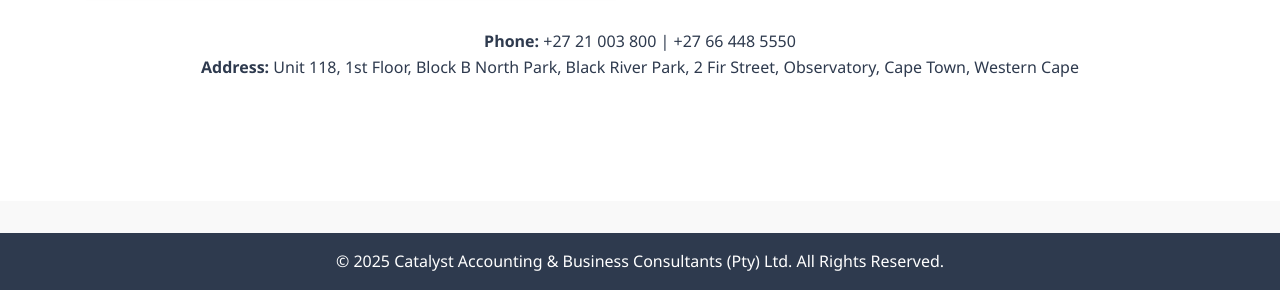
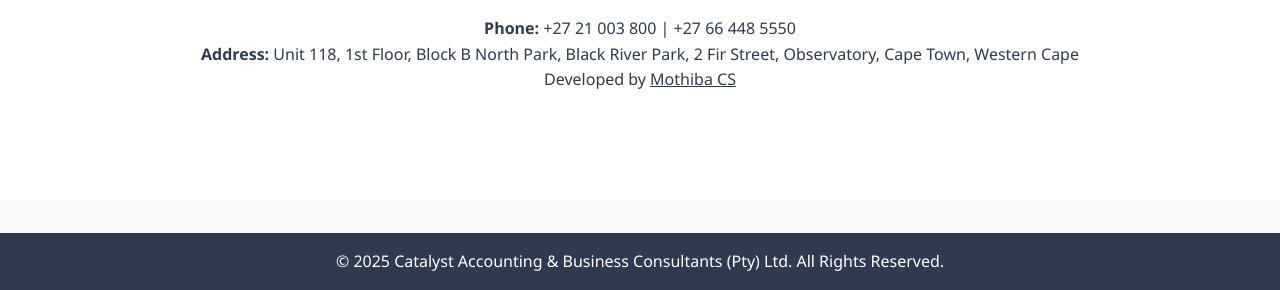
Before and after one commit to mothibawebdev/catalyst_accounting, a plain HTML site: page index.html in a window 1280 px wide. Shown: the part 4426-4716 px from the top of the page. Drawn offline with Linux system fonts and the light colour scheme.

Commit message:
Update index.html

```diff
--- a/index.html
+++ b/index.html
@@ -376,6 +376,7 @@
       <p><strong>Phone:</strong> +27 21 003 800 | +27 66 448 5550</p>
 <!--       <p><strong>Email:</strong> <a href="mailto:admin@catalystaccountingbusinessconsultants.com">admin@catalystaccountingbusinessconsultants.com</a></p> -->
       <p><strong>Address:</strong> Unit 118, 1st Floor, Block B North Park, Black River Park, 2 Fir Street, Observatory, Cape Town, Western Cape</p>
+      <p>Developed by <a href="mailto:mothibacs@gmail.com">Mothiba CS</a></p>
     </div>
   </div>
 </section>
```
